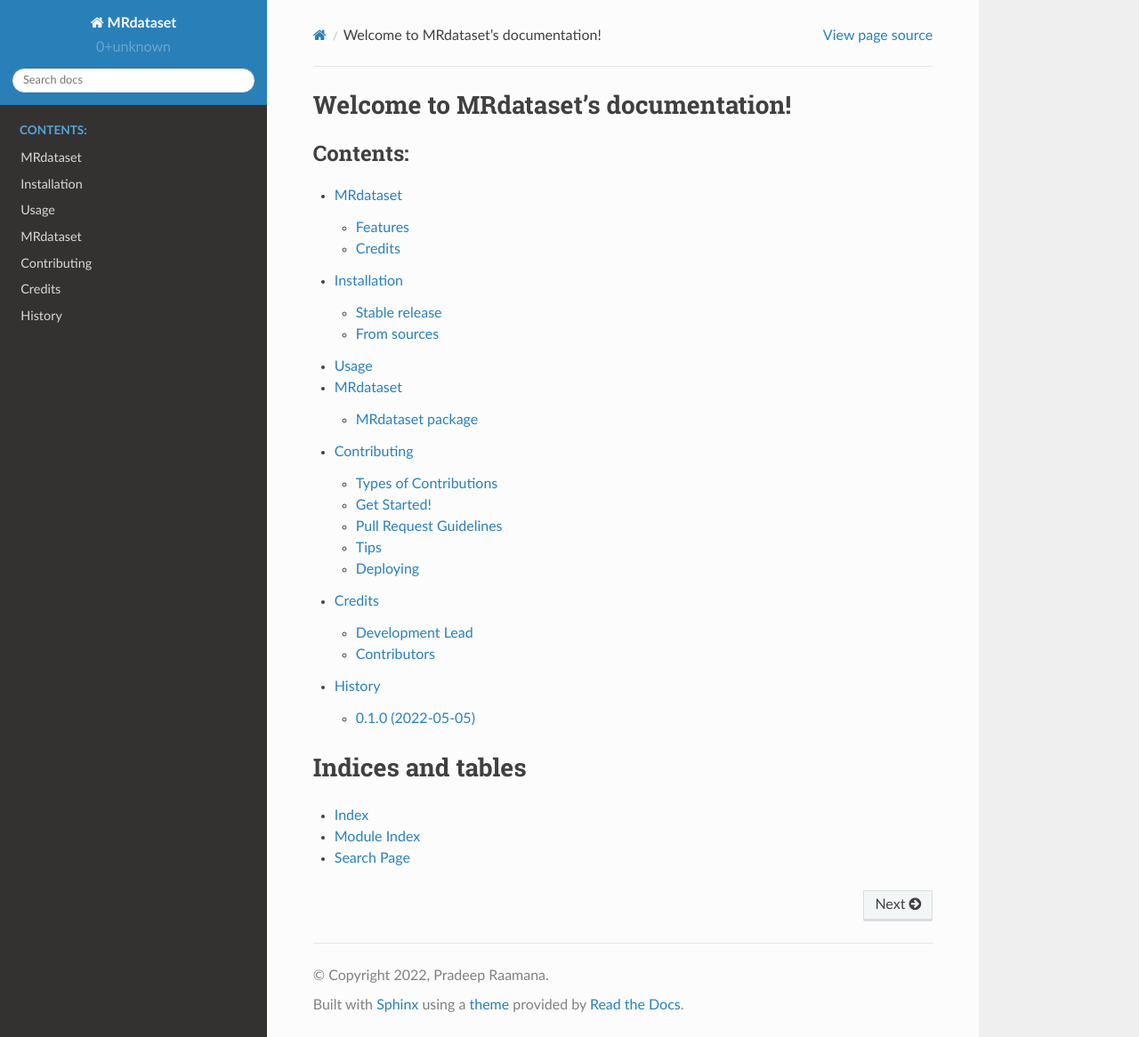
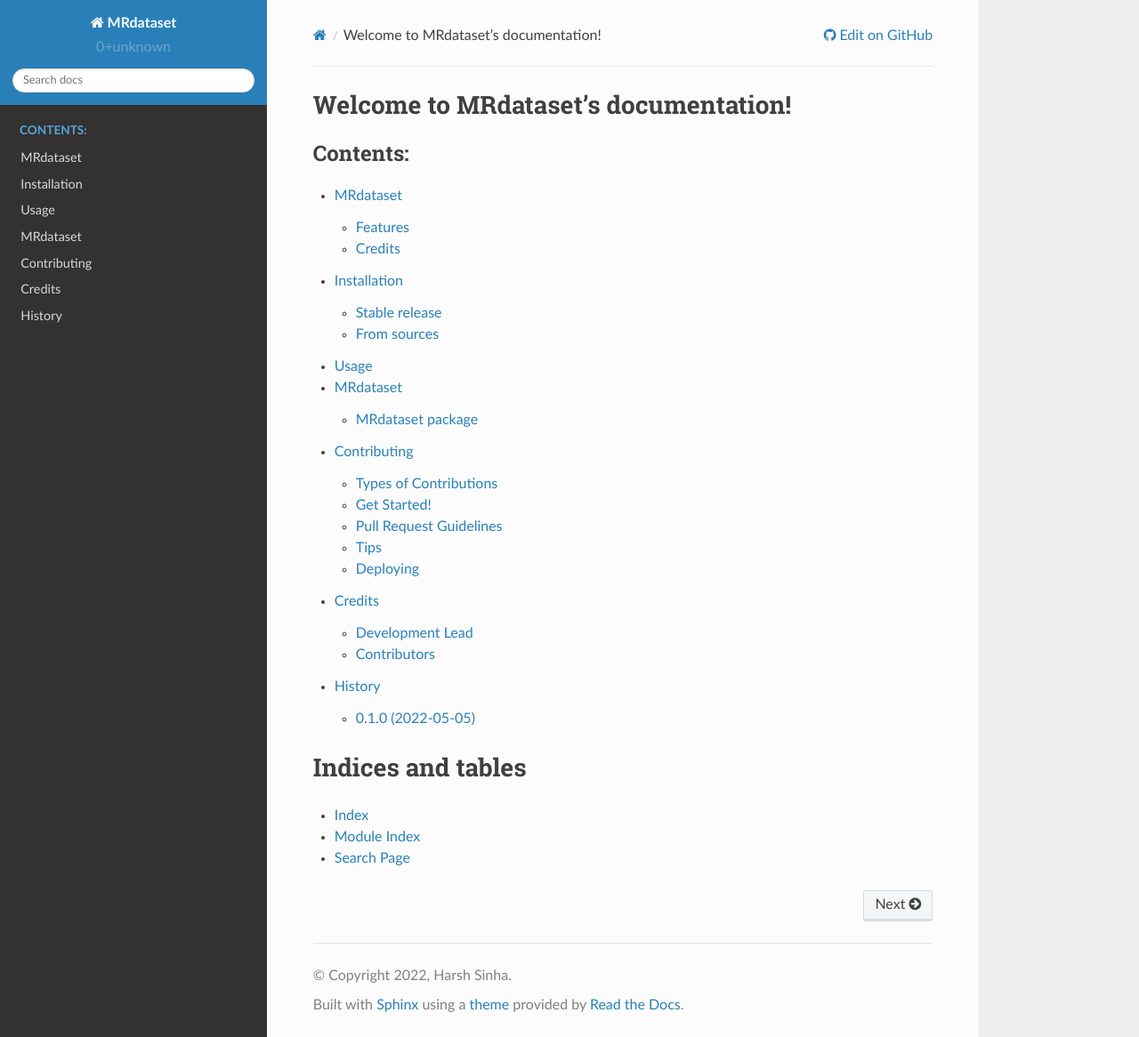
Before and after one commit to Open-Minds-Lab/MRdataset, a Sphinx documentation site: the page built from docs/index.rst, in a window 1280 px wide and 1166 px high. Shown: the whole window at 89% size. Built offline with Sphinx 7.4.7 and the Read the Docs theme 2.0.0, drawn with Linux system fonts in a browser that asks for light colours.

Commit message:
Add html_context for showing Edit on Github

```diff
--- a/docs/conf.py
+++ b/docs/conf.py
@@ -49,8 +49,8 @@
 
 # General information about the project.
 project = 'MRdataset'
-copyright = "2022, Pradeep Raamana"
-author = "Pradeep Raamana"
+copyright = "2022, Harsh Sinha"
+author = "Harsh Sinha"
 
 # The version info for the project you're documenting, acts as replacement
 # for |version| and |release|, also used in various other places throughout
@@ -99,6 +99,12 @@
 # so a file named "default.css" will overwrite the builtin "default.css".
 # html_static_path = ['_static']
 html_static_path = []
+html_context = {
+  'display_github': True,
+  'github_user': 'Open-Minds-Lab',
+  'github_repo': 'mrQA',
+  'github_version': 'master/docs/',
+}
 
 
 # -- Options for HTMLHelp output ---------------------------------------
@@ -133,7 +139,7 @@
 latex_documents = [
     (master_doc, 'MRdataset.tex',
      'MRdataset Documentation',
-     'Pradeep Raamana', 'manual'),
+     'Harsh Sinha', 'manual'),
 ]
 
 
```
